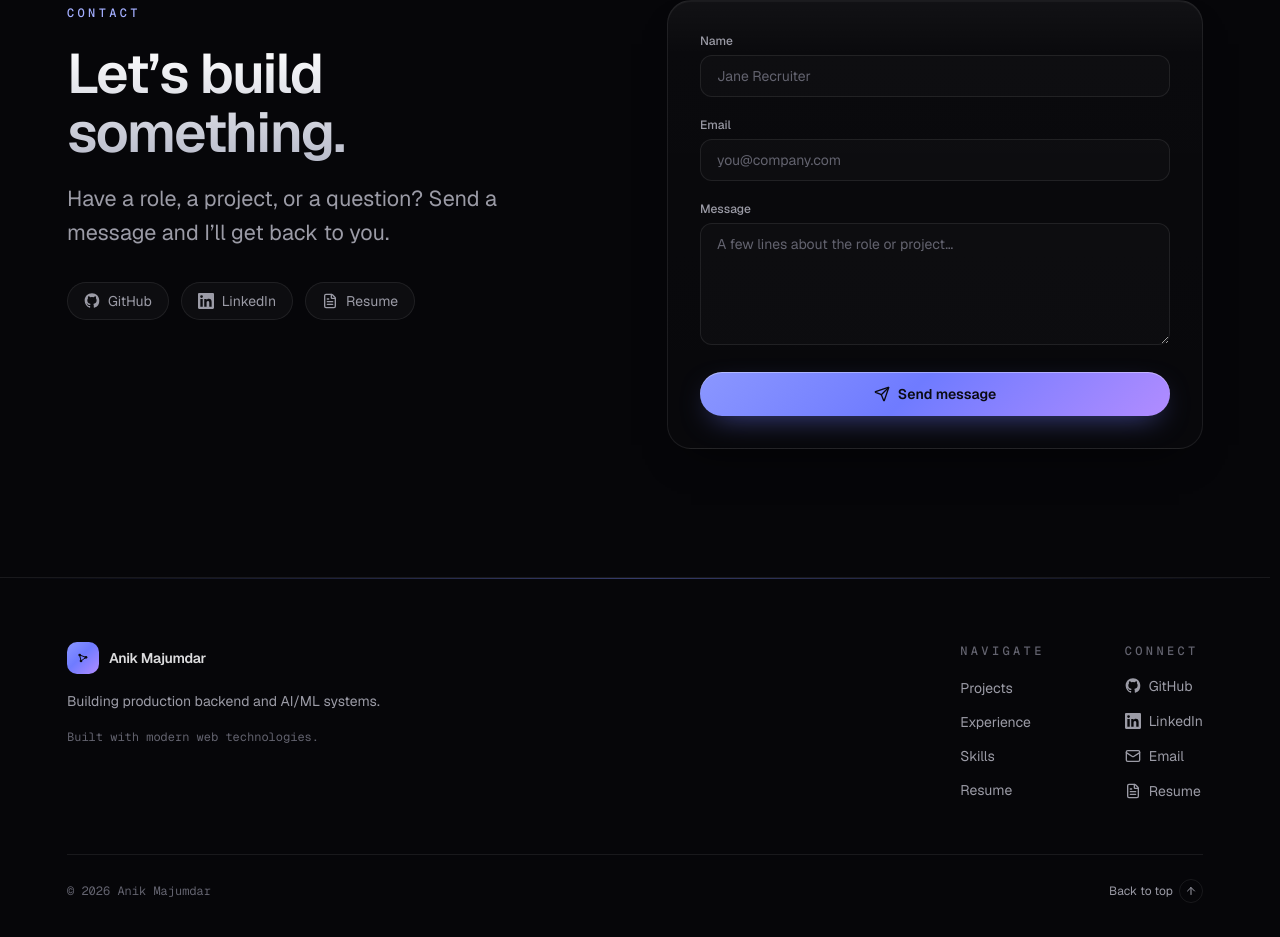
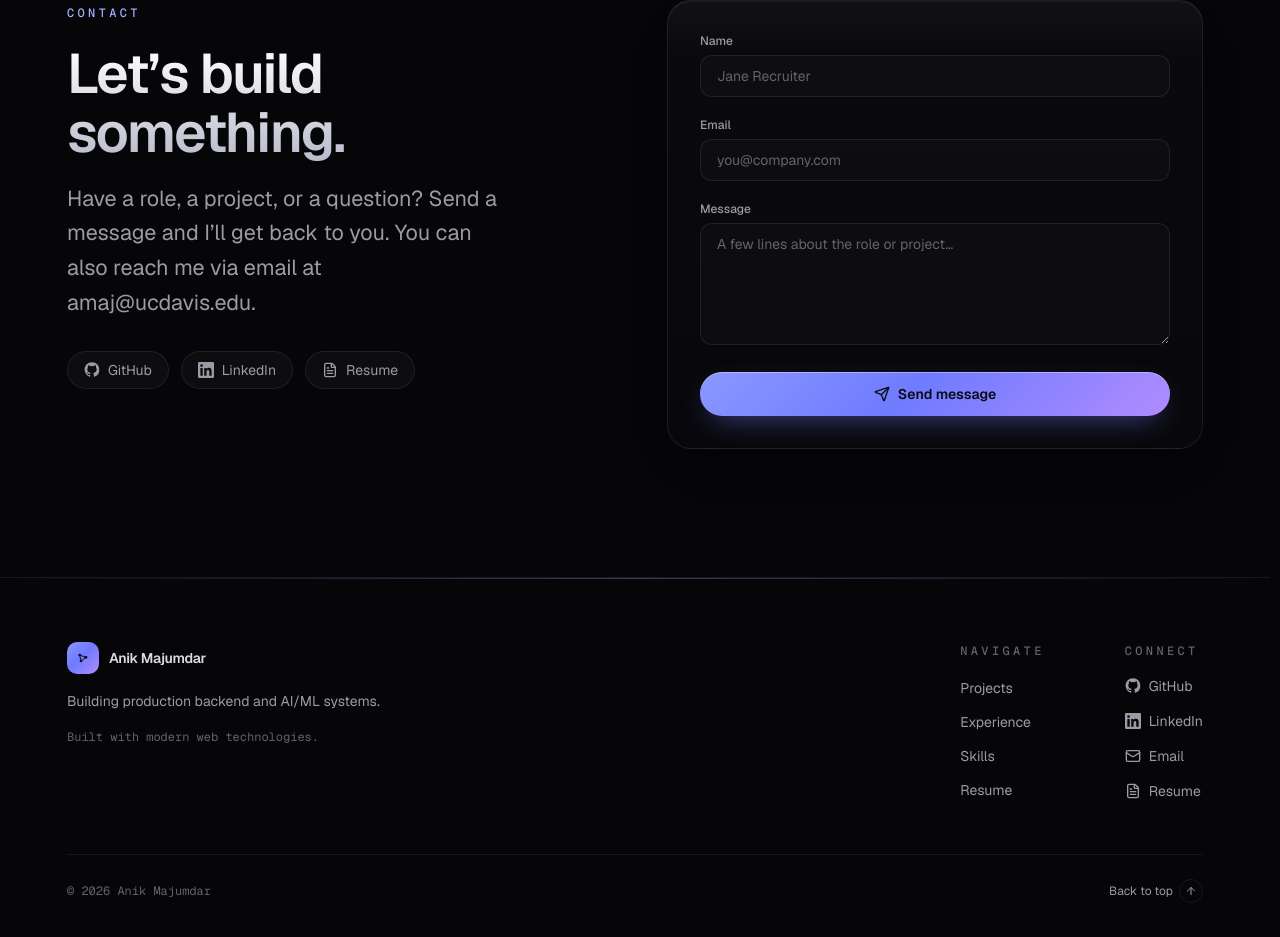
Before and after one commit to AnikMajumdar/personalWebsite, a Next.js app: page / in a window 1280 px wide. Shown: the part 7871-8808 px from the top of the page. Built offline with nearby package versions, Linux system fonts and the light colour scheme; no server answers.

Commit message:
feat(contact): add email address to contact section

```diff
--- a/src/components/Contact.tsx
+++ b/src/components/Contact.tsx
@@ -66,7 +66,7 @@ export function Contact() {
             <Reveal delay={0.1}>
               <p className="mt-5 max-w-md text-lead text-muted">
                 Have a role, a project, or a question? Send a message and I&rsquo;ll
-                get back to you.
+                get back to you. You can also reach me via email at amaj@ucdavis.edu.
               </p>
             </Reveal>
             <Reveal delay={0.15}>
```
